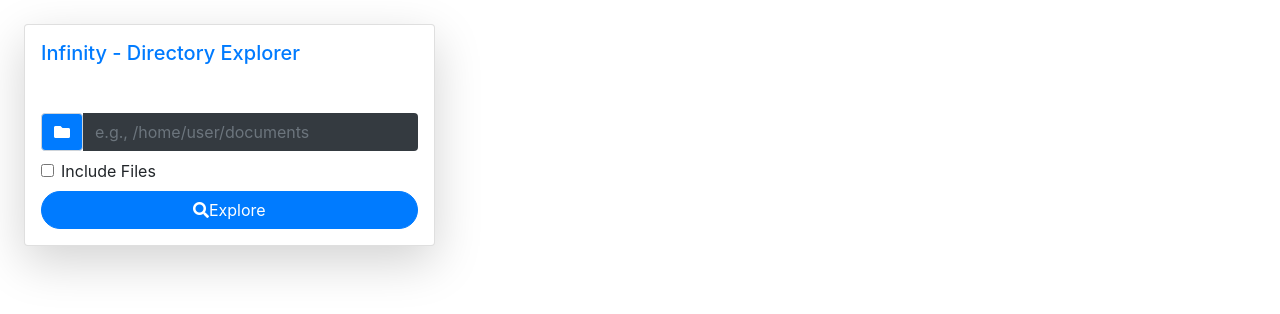
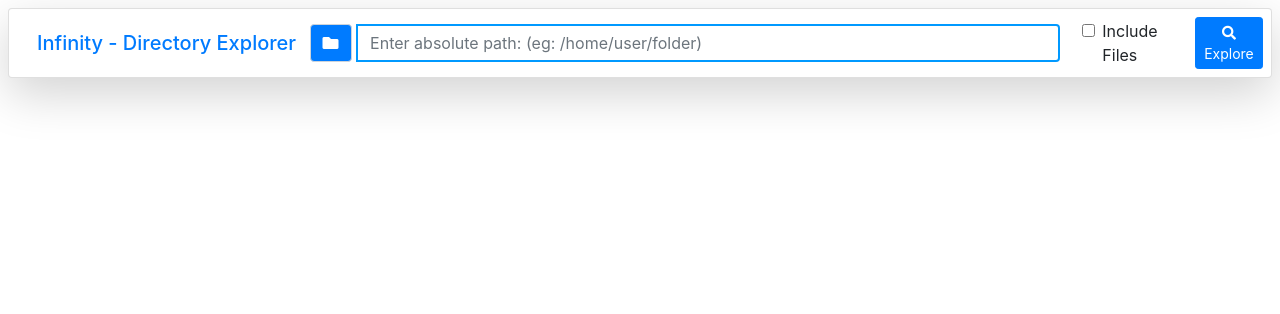
Before and after one commit to humblelad/Infinity, a Flask app: page / in a window 1280 px wide. Shown: the top 314 px of the page. Run offline with Flask 3, Linux system fonts and the light colour scheme; some libraries are stand-ins or nearby versions.

Commit message:
Horizontal Folder Form

```diff
--- a/sysadmin/templates/index.html
+++ b/sysadmin/templates/index.html
@@ -77,31 +77,34 @@
         .minimize-icon:hover {
             color: #00ffff;
         }
+        #folderInput {
+            border: 2px solid #0099ff !important;
+        }
     </style>
 </head>
 <body>
-<div class="container-fluid p-4">
-    <form id="folderForm" class="card shadow-lg p-3 bg-gradient col-md-4">
-        <h5 class="text-primary mb-3">Infinity - Directory Explorer</h5>
-        <div class="form-group mb-2">
-            <label for="folderInput" class="form-label text-white">Enter absolute path:</label>
-            <div class="input-group">
-                <span class="input-group-text bg-primary text-white">
-                    <i class="fas fa-folder"></i>
-                </span>
-                <input type="text" class="form-control bg-dark text-white border-0"
-                       id="folderInput" placeholder="e.g., /home/user/documents">
+
+<div class="container-fluid p-2">
+    <form id="folderForm" class="card shadow-lg p-2 bg-gradient w-100">
+        <div class="d-flex align-items-center justify-content-between" style="margin-left: 20px;">
+            <h5 class="text-primary mb-0 me-3">Infinity - Directory Explorer</h5> &nbsp;&nbsp;&nbsp;
+            <div class="d-flex align-items-center flex-grow-1">
+                <div class="input-group me-3" style="max-width: 1300px;">
+                    <span class="input-group-text bg-primary text-white">
+                        <i class="fas fa-folder"></i>
+                    </span> &nbsp;
+                    <input type="text" class="form-control text-black border-0"
+                            id="folderInput" placeholder="Enter absolute path: (eg: /home/user/folder)">
+                </div>&nbsp;&nbsp;&nbsp;&nbsp;&nbsp;
+                <div class="form-check form-switch me-3">
+                    <input type="checkbox" class="form-check-input" id="includeFiles" name="include_files">
+                    <label class="form-check-label" for="includeFiles">Include Files</label>
+                </div>&nbsp;&nbsp;&nbsp;&nbsp;
+                <button type="submit" class="btn btn-primary btn-sm py-1">
+                    <i class="fas fa-search me-1"></i>Explore
+                </button>
             </div>
         </div>
-        <div class="form-group mb-2">
-            <div class="form-check form-switch">
-                <input type="checkbox" class="form-check-input" id="includeFiles" name="include_files">
-                <label class="form-check-label" for="includeFiles">Include Files</label>
-            </div>
-        </div>
-        <button type="submit" class="btn btn-primary rounded-pill hover-shadow">
-            <i class="fas fa-search me-2"></i>Explore
-        </button>
     </form>
 </div>
 
@@ -110,7 +113,7 @@
         <div class="d-flex justify-content-between align-items-center">
             <h3 id="permissionHeading" class="card-title">Change file permission</h3>
             <button type="button" class="close" aria-label="Close" onclick="$('#permissionForm').hide();">
-                <span aria-hidden="true">X</span>
+                <span aria-hidden="true" style="color: white;">X</span>
             </button>
         </div>
         <div id="permissionMeaning" class="card-text mb-3"></div>
```
